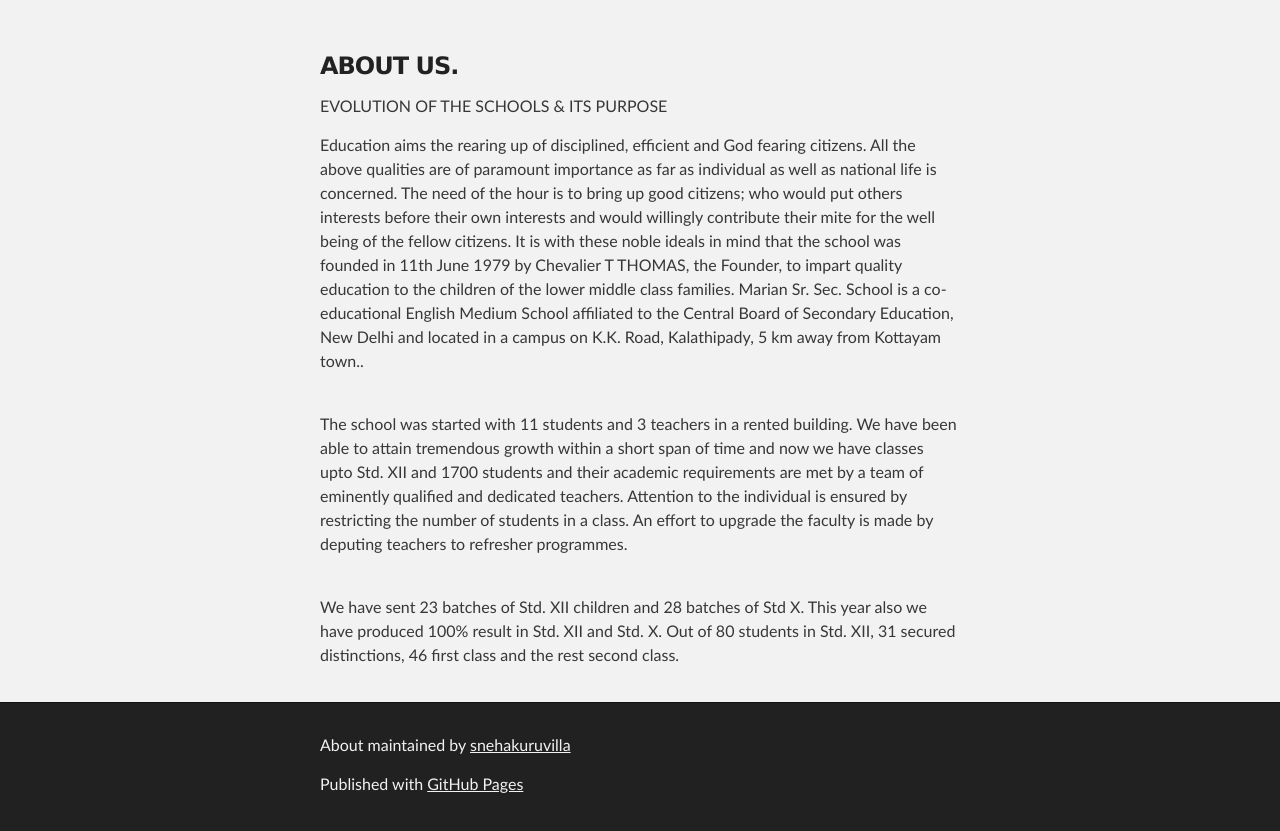
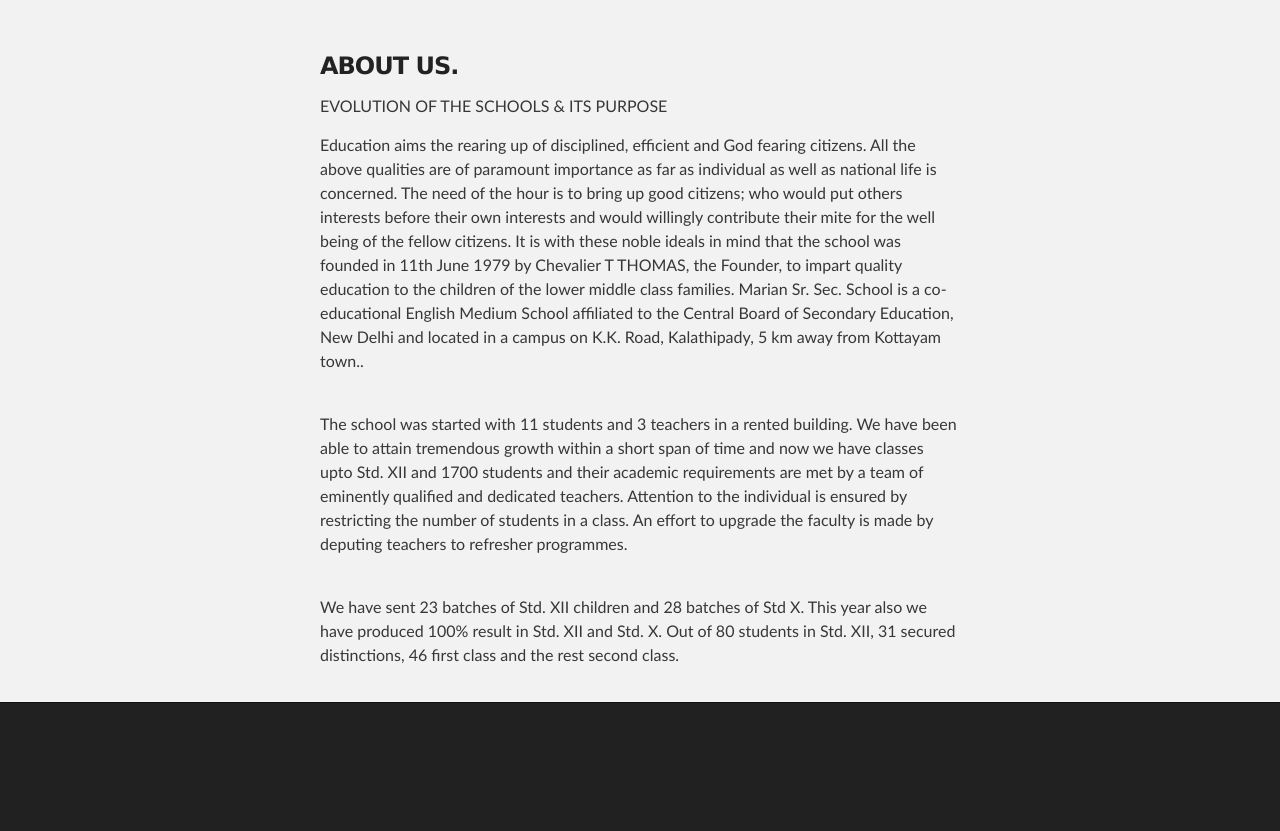
Before and after one commit to snehakuruvilla/about, a plain HTML site: page index.html in a window 1280 px wide. Shown: the part 176-1007 px from the top of the page. After the commit the page ends 879 px from the top, so only its background shows below. Drawn offline with Linux system fonts and the light colour scheme.

Commit message:
Update index.html

```diff
--- a/index.html
+++ b/index.html
@@ -38,10 +38,6 @@
 
     <!-- FOOTER  -->
     <div id="footer_wrap" class="outer">
-      <footer class="inner">
-        <p class="copyright">About maintained by <a href="https://github.com/snehakuruvilla">snehakuruvilla</a></p>
-        <p>Published with <a href="http://pages.github.com">GitHub Pages</a></p>
-      </footer>
-    </div>
+          </div>
   </body>
 </html>
```
